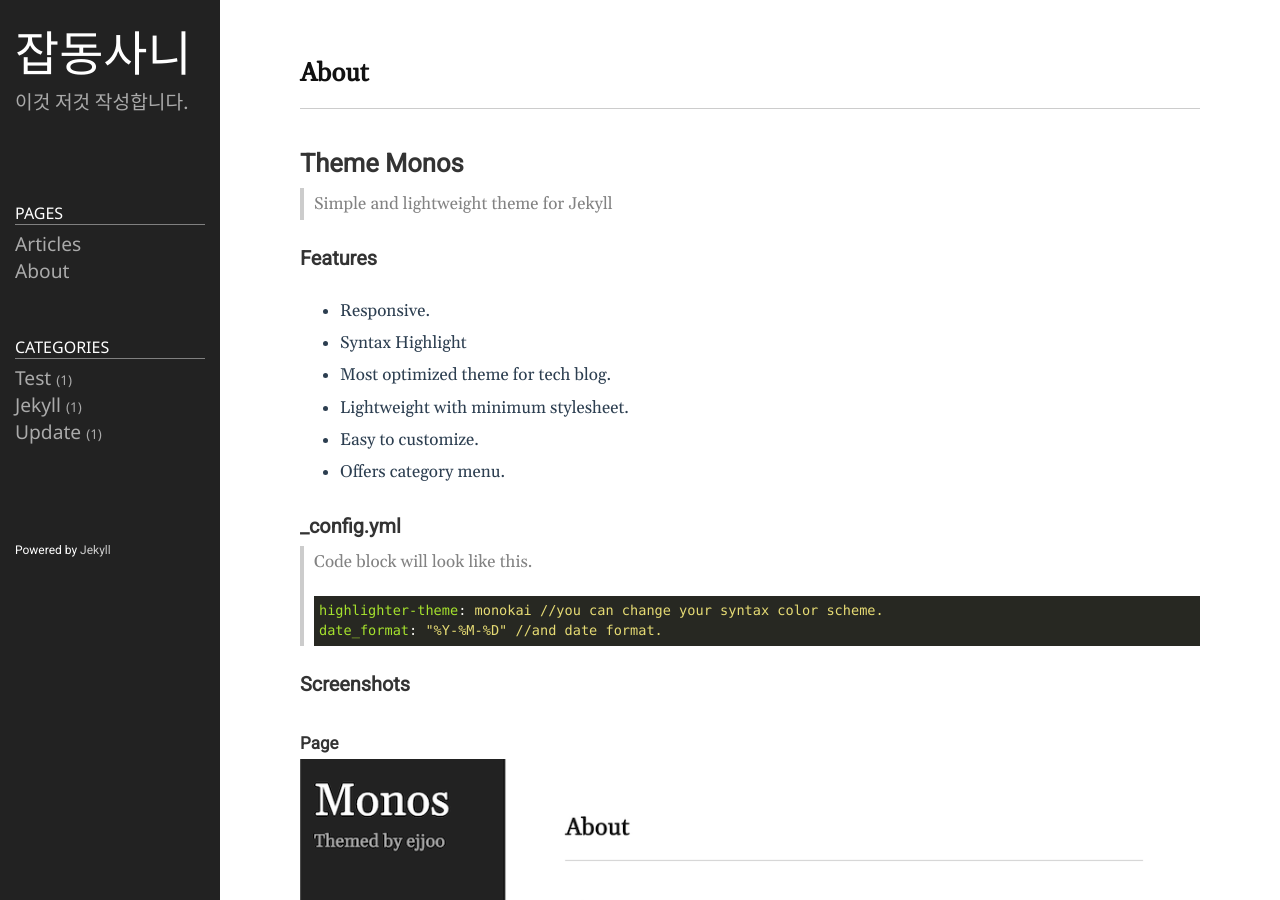
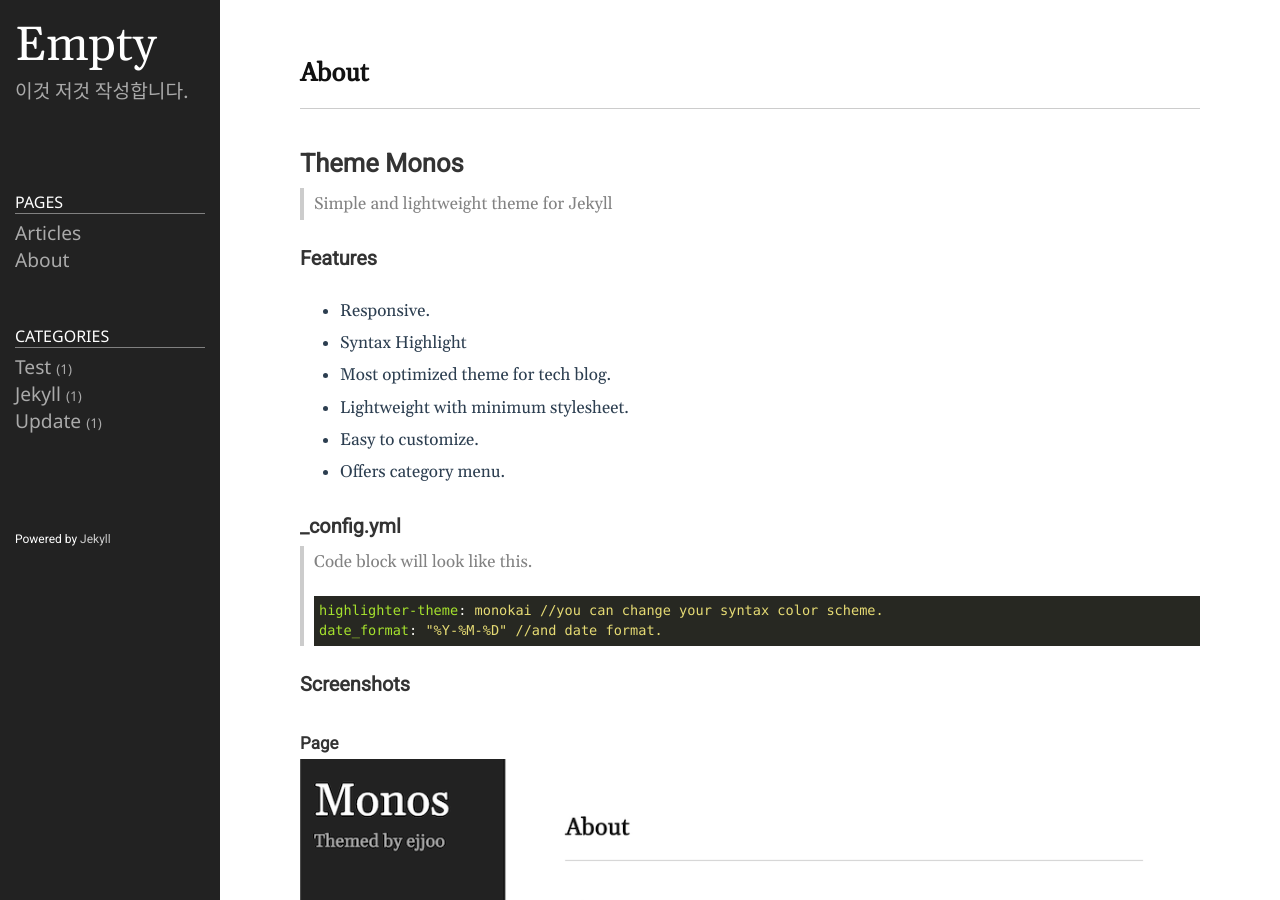
Before and after one commit to T3RR3T/t3rr3t.github.io, a Jekyll site: the page built from README.md, in a window 1280 px wide and 900 px high. Built offline with Jekyll 4.4.1, drawn with Linux system fonts in a browser that asks for light colours.

Commit message:
modify Config

```diff
--- a/_config.yml
+++ b/_config.yml
@@ -18,7 +18,7 @@
 # You can create any custom variable you would like, and they will be accessible
 # in the templates via {{ site.myvariable }}.
 
-title: 잡동사니
+title: Empty
 email: t3rr3t
 description: >- # this means to ignore newlines until "baseurl:"
   이것 저것 작성합니다.
```
